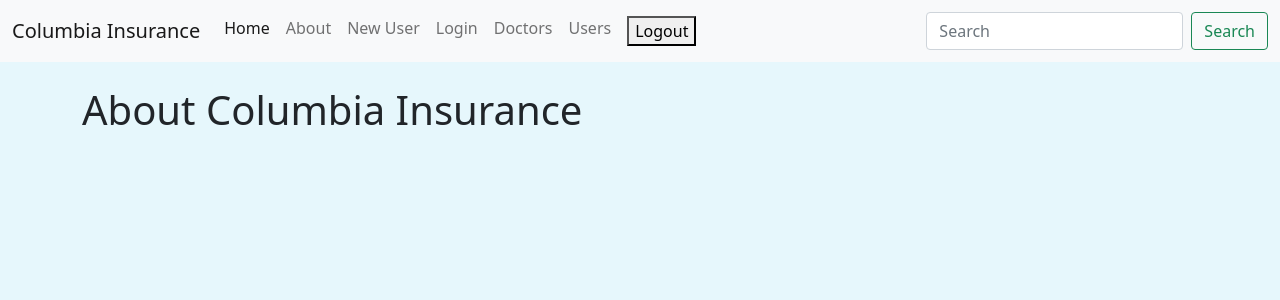
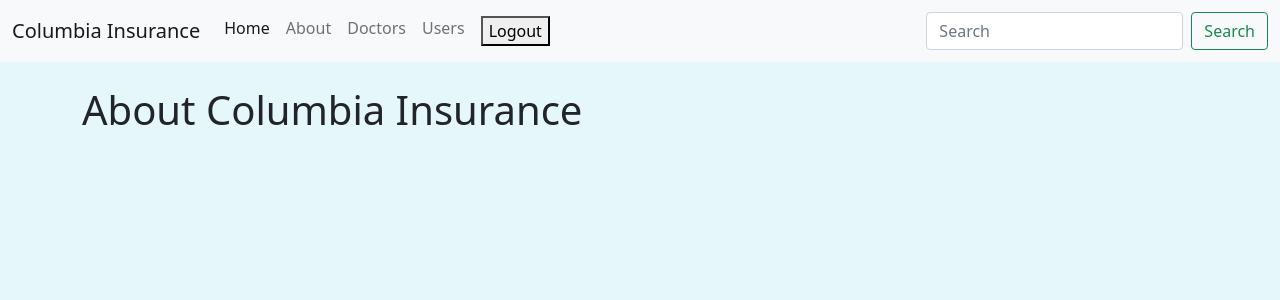
Before and after one commit to ayshajamjam/columbiaInsurance, a Flask app: page /about in a window 1280 px wide. Shown: the top 300 px of the page. Run offline with Flask 2, Linux system fonts and the light colour scheme; parts of the project's set-up code (start-up, migrations or seed data) failed here and were passed over.

Commit message:
Made Navbar vary if someone is logged in or not

```diff
--- a/app.py
+++ b/app.py
@@ -116,9 +116,12 @@ def login():
 
 @app.route("/logout")
 def logout():
-    g.user = None
+    if g.user == None:
+        flash("No one is signed in")
+    else:
+        flash("Logout Successful")
+        g.user = None
     session['user_uni'] = None
-    flash("Logout Successful")
     return redirect(url_for('index'))
 
 @app.route('/dashboard', methods=['GET','POST'])
--- a/templates/base.html
+++ b/templates/base.html
@@ -29,20 +29,24 @@
               <a class="nav-link" href="{{url_for('about')}}">About</a>
               </li>
               <li class="nav-item">
-              <a class="nav-link" href="{{url_for('newUser')}}">New User</a>
-              </li>
-              <li class="nav-item">
-              <a class="nav-link" href="{{url_for('login')}}">Login</a>
-              </li>
-              <li class="nav-item">
               <a class="nav-link" href="{{url_for('doctors')}}">Doctors</a>
               </li>
               <li class="nav-item">
                 <a class="nav-link" href="{{url_for('users')}}">Users</a>
                 </li>
+
+              {% if g.user == None %}
+                <li class="nav-item">
+                  <a class="nav-link" href="{{url_for('newUser')}}"><button>New User</button></a>
+                </li>
+                <li class="nav-item">
+                  <a class="nav-link" href="{{url_for('login')}}"><button>Login</button></a>
+                </li>
+              {% else %}
                 <li class="nav-item">
                   <a class="nav-link" href="{{url_for('logout')}}"><button>Logout</button></a>
                 </li>
+              {% endif %}
             </ul>
             <form class="d-flex">
                 <input class="form-control me-2" type="search" placeholder="Search" aria-label="Search">
```
